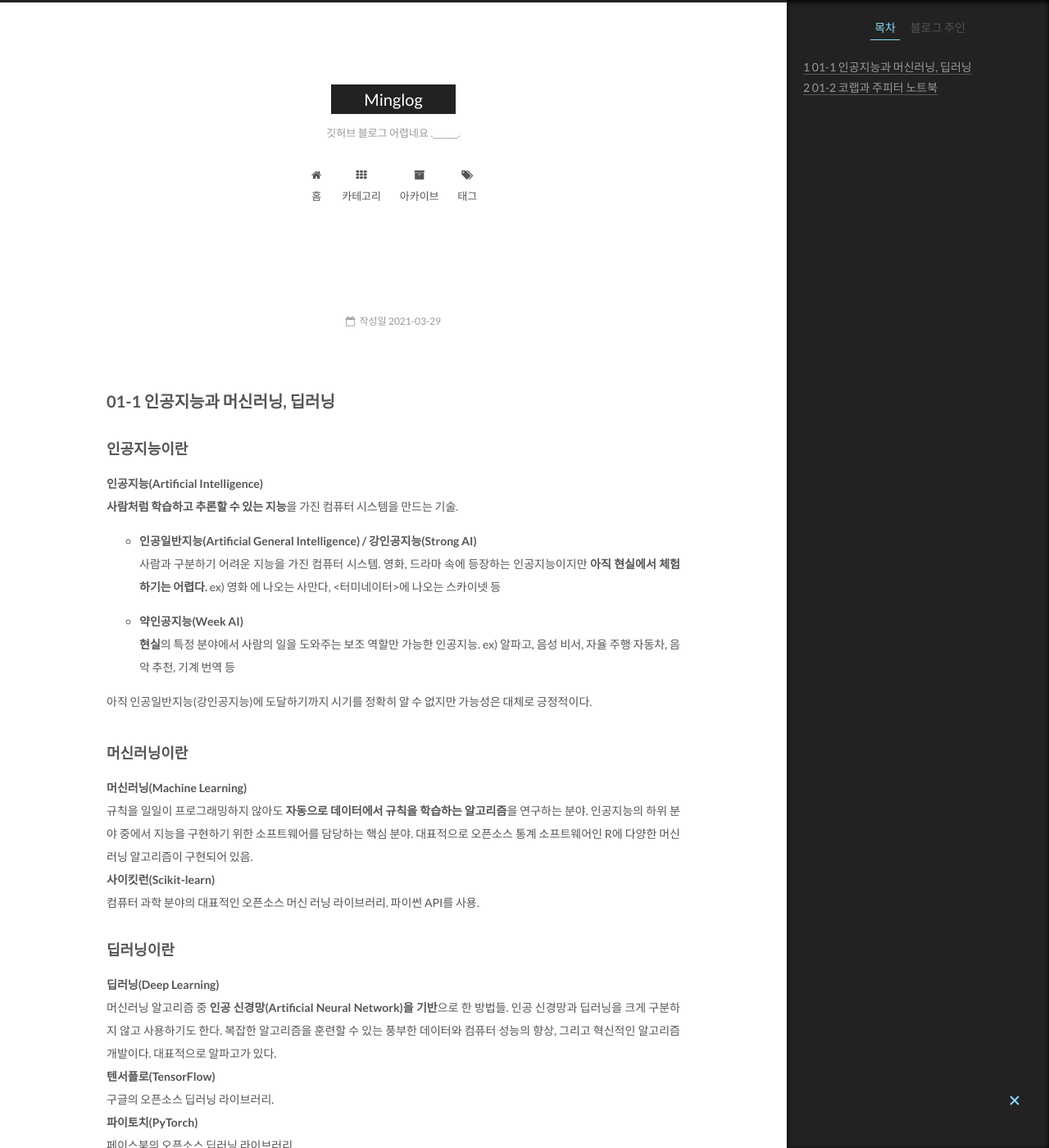
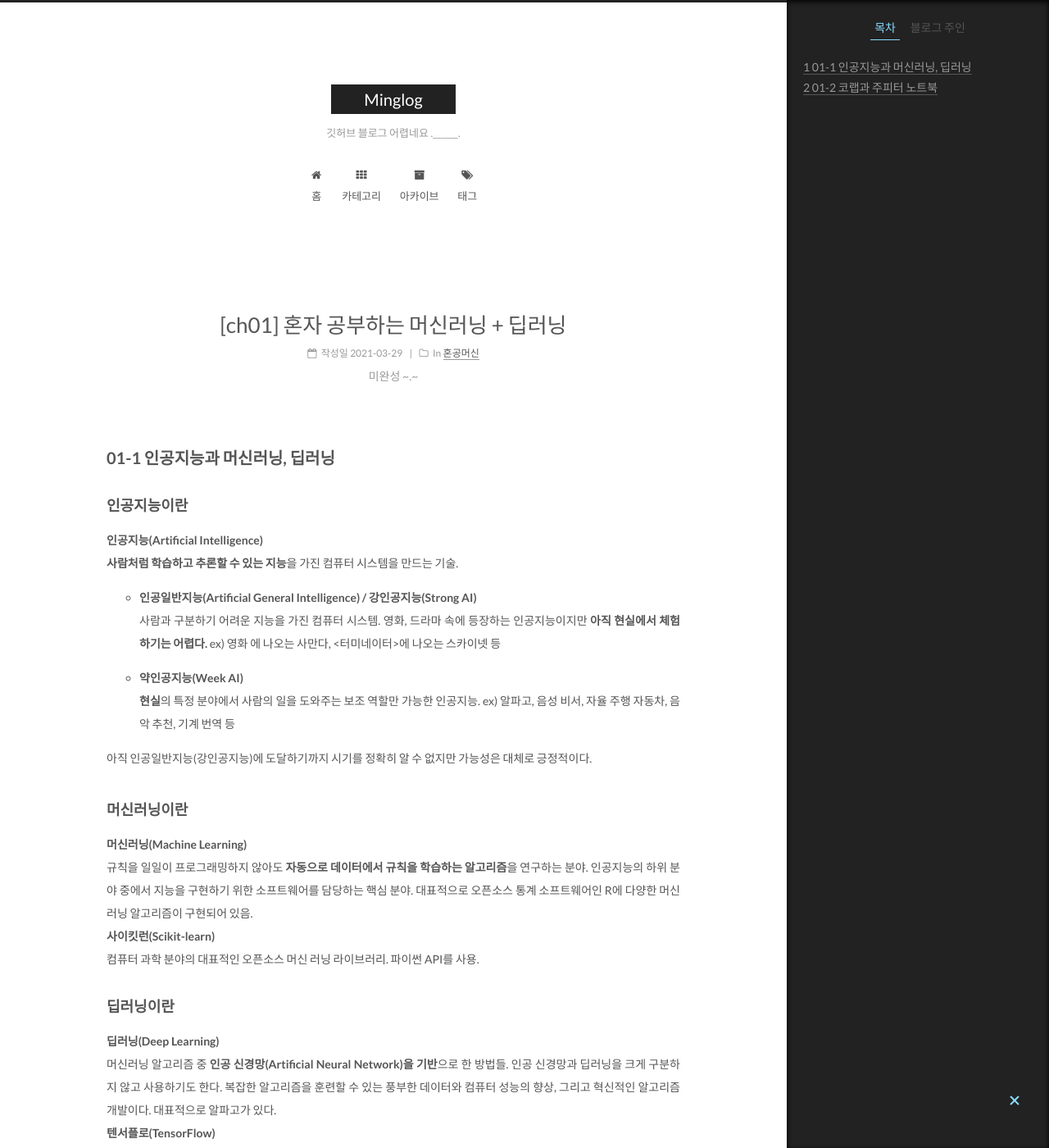
Before and after one commit to kimmin233/kimmin233.github.io, a Jekyll site: the page built from _posts/2021-03-29-AI-ch01.md, in a window 1280 px wide and 1400 px high. Shown: the whole window at 82% size. Built offline with Jekyll 4.4.1, drawn with Linux system fonts in a browser that asks for light colours; some of the changed text lies outside the part shown.

Commit message:
혼공머신 ch01 정리
제목 수정!!
""안에 제목을 적어봤슴다

```diff
--- a/_posts/2021-03-29-AI-ch01.md
+++ b/_posts/2021-03-29-AI-ch01.md
@@ -1,5 +1,5 @@
 ---
-title: [ch01] 혼자 공부하는 머신러닝 + 딥러닝
+title: "[ch01] 혼자 공부하는 머신러닝 + 딥러닝"
 description: 미완성 ~.~
 categories:
  - 혼공머신
```
